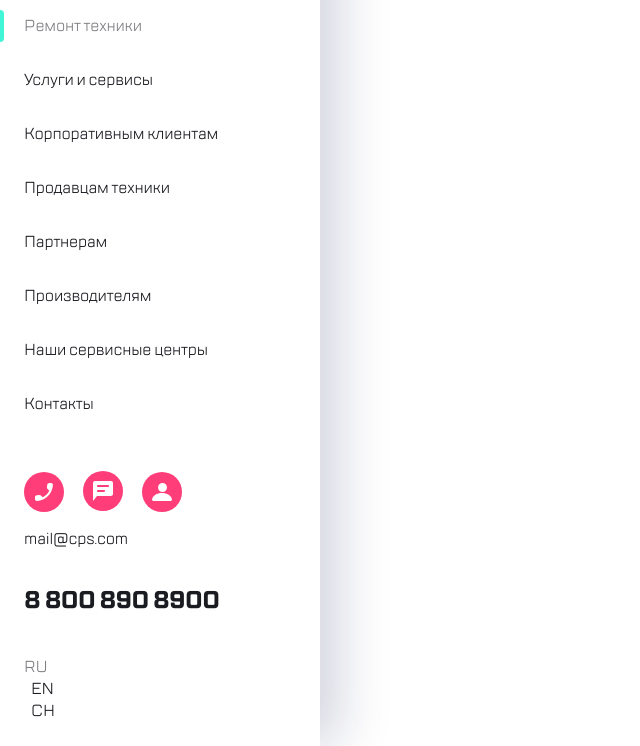
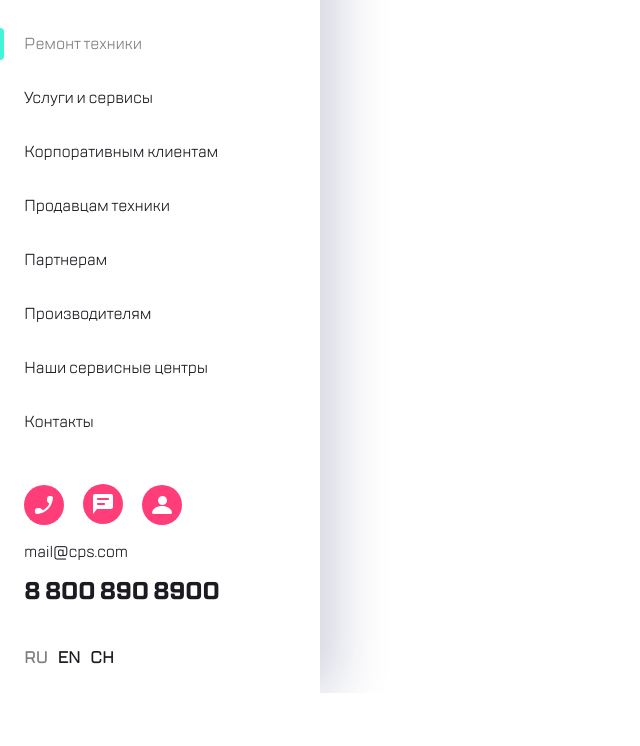
Before and after one commit to dolichotis/CPS_website, a plain HTML site: page sideBar.html in a window 1280 px wide. Shown: the part 107-853 px from the top of the page, without its empty margins (0-640 px from the left). After the commit the page ends 800 px from the top, so only its background shows below. Drawn offline with Linux system fonts and the light colour scheme; files whose address does not match are found by name.

Commit message:
error correction

```diff
--- a/sideBar.html
+++ b/sideBar.html
@@ -61,12 +61,11 @@
                 </button>
             </div>
             <a href="mailto:mail@cps.com" class="linkItem email">mail@cps.com</a>
-            <br>
             <a href="tel:88008908900" class="linkItem phone">8 800 890 8900</a>
             <ul class="lang">
-                <li class="linkItem lang_item lang_item--chosen">ru</li>
-                <li class="linkItem lang_item">en</li>
-                <li class="linkItem lang_item">ch</li>
+                <li class="linkItem lang_item"><a href="" class="listItem lang_item--chosen">ru</a></li>
+                <li class="linkItem lang_item"><a href="" class="listItem">en</a></li>
+                <li class="linkItem lang_item"><a href="" class="listItem">ch</a></li>
             </ul>
         </div>
     </div>
--- a/sidebarStyle.css
+++ b/sidebarStyle.css
@@ -12,6 +12,8 @@ body {
     box-sizing: border-box;
     padding: 24px;
     box-shadow: 16px 0 52px #0E185033;
+    height: 100vh;
+    min-height: 745px;
 }
 
 .sidebar__header {
@@ -51,8 +53,11 @@ main {
 .listItem {
     display: block;
     text-decoration: none;
+    color: #1B1C21;
+}
+
+.list__item {
     padding: 16px 0;
-    color: #1B1C21;
 }
 
 .list__item:hover {
@@ -113,8 +118,7 @@ main {
  */
 
 .sidebar__footer {
-    margin-top: 40px;
-    align-self: flex-end;
+    margin-top: auto;
 }
 
 .contacts__button:not(:first-child) {
@@ -143,9 +147,11 @@ main {
 }
 
 .lang_item {
+    display: inline-block;
     padding: 0;
     text-transform: uppercase;
     color: #1B1C21;
+    font-weight: 700;
 }
 
 .lang_item:not(:first-child) {
```
